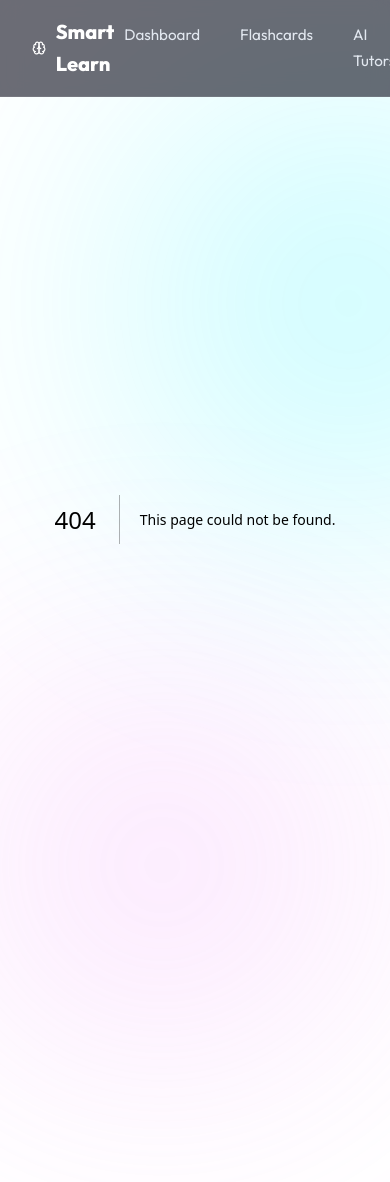
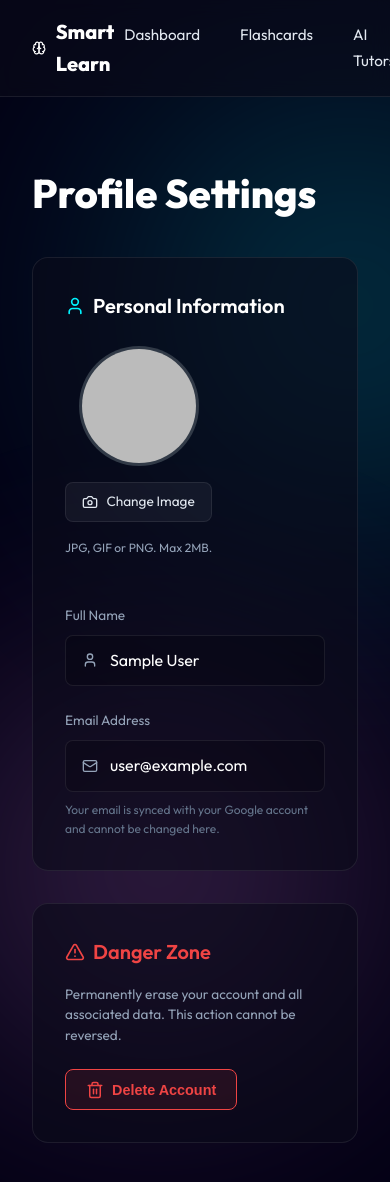
Before and after one commit to Krishnanand-10/smart-learn, a Next.js app: page /profile in a window 390 px wide. Before the commit this address had no page. Shown: the top 1182 px of the page. Before the commit the page ends 941 px from the top, so only its background shows below. Built offline with nearby package versions, Linux system fonts and the light colour scheme; no server answers; sample sign-in values are in the browser's storage.

Commit message:
feat: add user profile page, responsive TopNavbar avatars, and link to profile settings

```diff
--- /dev/null
+++ b/src/app/profile/page.jsx
@@ -0,0 +1,206 @@
+'use client';
+
+import { useSession, signOut } from 'next-auth/react';
+import { User, Mail, Camera, AlertTriangle, Trash2 } from 'lucide-react';
+import { useState } from 'react';
+import { useRouter } from 'next/navigation';
+
+export default function ProfilePage() {
+  const { data: session, status } = useSession();
+  const router = useRouter();
+  const [localImage, setLocalImage] = useState(null);
+
+  if (status === 'loading') {
+    return (
+      <div style={{ display: 'flex', justifyContent: 'center', alignItems: 'center', height: '80vh', color: 'var(--text-main)' }}>
+        Loading profile...
+      </div>
+    );
+  }
+
+  if (status === 'unauthenticated') {
+    router.push('/');
+    return null;
+  }
+
+  const user = session?.user;
+  const displayImage = localImage || user?.image;
+
+  const handleImageUpload = (e) => {
+    const file = e.target.files[0];
+    if (file) {
+      const imageUrl = URL.createObjectURL(file);
+      setLocalImage(imageUrl);
+      // In a real app with a DB, you would upload this file to S3/Cloudinary and save the URL to your database.
+    }
+  };
+
+  const handleDeleteAccount = () => {
+    const confirmDelete = window.confirm(
+      "Are you absolutely sure you want to delete your account? This action cannot be undone and will permanently erase all your data."
+    );
+    if (confirmDelete) {
+      // Here you would typically call your backend API to delete the user record from your DB
+      alert('Account deletion initiated. You will be signed out.');
+      signOut({ callbackUrl: '/' });
+    }
+  };
+
+  return (
+    <div style={{
+      maxWidth: '800px',
+      margin: '0 auto',
+      padding: '4rem 2rem',
+      color: 'var(--text-main)',
+      fontFamily: "var(--font-family, 'Inter', sans-serif)"
+    }}>
+      <h1 style={{ fontSize: '2.5rem', fontWeight: 800, color: 'var(--text-highlight)', marginBottom: '2rem' }}>
+        Profile Settings
+      </h1>
+
+      {/* Personal Information Section */}
+      <section style={{
+        backgroundColor: 'var(--bg-sidebar)',
+        border: '1px solid var(--border-color)',
+        borderRadius: '16px',
+        padding: '2rem',
+        marginBottom: '2rem'
+      }}>
+        <h2 style={{ fontSize: '1.25rem', fontWeight: 600, color: '#ffffff', marginBottom: '1.5rem', display: 'flex', alignItems: 'center', gap: '0.5rem' }}>
+          <User size={20} color="var(--accent-color)" />
+          Personal Information
+        </h2>
+
+        <div style={{ display: 'flex', gap: '3rem', flexWrap: 'wrap' }}>
+          {/* Profile Image Column */}
+          <div style={{ display: 'flex', flexDirection: 'column', alignItems: 'center', gap: '1rem' }}>
+            <div style={{
+              width: '120px', height: '120px',
+              borderRadius: '50%',
+              border: '3px solid var(--border-color)',
+              overflow: 'hidden',
+              position: 'relative',
+              backgroundColor: '#1f2937'
+            }}>
+              {displayImage ? (
+                <img src={displayImage} alt="Profile" style={{ width: '100%', height: '100%', objectFit: 'cover' }} />
+              ) : (
+                <User size={60} color="#4b5563" style={{ position: 'absolute', top: '50%', left: '50%', transform: 'translate(-50%, -50%)' }} />
+              )}
+            </div>
+
+            <label style={{
+              backgroundColor: 'rgba(255, 255, 255, 0.05)',
+              border: '1px solid var(--border-color)',
+              padding: '0.5rem 1rem',
+              borderRadius: '8px',
+              fontSize: '0.85rem',
+              display: 'flex',
+              alignItems: 'center',
+              gap: '0.5rem',
+              cursor: 'pointer',
+              transition: 'background 0.2s ease',
+              color: '#e2e8f0'
+            }}
+            onMouseEnter={e => e.currentTarget.style.backgroundColor = 'rgba(255, 255, 255, 0.1)'}
+            onMouseLeave={e => e.currentTarget.style.backgroundColor = 'rgba(255, 255, 255, 0.05)'}
+            >
+              <Camera size={16} />
+              Change Image
+              <input type="file" accept="image/*" onChange={handleImageUpload} style={{ display: 'none' }} />
+            </label>
+            <span style={{ fontSize: '0.75rem', color: '#94a3b8' }}>JPG, GIF or PNG. Max 2MB.</span>
+          </div>
+
+          {/* Form Fields Column */}
+          <div style={{ flex: 1, minWidth: '250px', display: 'flex', flexDirection: 'column', gap: '1.5rem' }}>
+            <div>
+              <label style={{ display: 'block', fontSize: '0.85rem', color: '#94a3b8', marginBottom: '0.5rem' }}>Full Name</label>
+              <div style={{
+                width: '100%',
+                padding: '0.75rem 1rem',
+                backgroundColor: 'rgba(0, 0, 0, 0.2)',
+                border: '1px solid var(--border-color)',
+                borderRadius: '8px',
+                color: '#ffffff',
+                display: 'flex',
+                alignItems: 'center',
+                gap: '0.75rem'
+              }}>
+                <User size={16} color="#94a3b8" />
+                {user?.name || "Not provided"}
+              </div>
+            </div>
+
+            <div>
+              <label style={{ display: 'block', fontSize: '0.85rem', color: '#94a3b8', marginBottom: '0.5rem' }}>Email Address</label>
+              <div style={{
+                width: '100%',
+                padding: '0.75rem 1rem',
+                backgroundColor: 'rgba(0, 0, 0, 0.2)',
+                border: '1px solid var(--border-color)',
+                borderRadius: '8px',
+                color: '#ffffff',
+                display: 'flex',
+                alignItems: 'center',
+                gap: '0.75rem'
+              }}>
+                <Mail size={16} color="#94a3b8" />
+                {user?.email || "Not provided"}
+              </div>
+              <p style={{ marginTop: '0.5rem', fontSize: '0.75rem', color: '#64748b' }}>
+                Your email is synced with your Google account and cannot be changed here.
+              </p>
+            </div>
+          </div>
+        </div>
+      </section>
+
+      {/* Danger Zone Section */}
+      <section style={{
+        backgroundColor: 'var(--bg-sidebar)',
+        border: '1px solid var(--border-color)',
+        borderRadius: '16px',
+        padding: '2rem'
+      }}>
+        <h2 style={{ fontSize: '1.25rem', fontWeight: 600, color: '#ef4444', marginBottom: '1rem', display: 'flex', alignItems: 'center', gap: '0.5rem' }}>
+          <AlertTriangle size={20} />
+          Danger Zone
+        </h2>
+
+        <p style={{ color: '#94a3b8', fontSize: '0.85rem', lineHeight: 1.5, marginBottom: '1.5rem', maxWidth: '600px' }}>
+          Permanently erase your account and all associated data. This action cannot be reversed.
+        </p>
+
+        <button
+          onClick={handleDeleteAccount}
+          style={{
+            backgroundColor: 'rgba(239, 68, 68, 0.1)',
+            border: '1px solid #ef4444',
+            color: '#ef4444',
+            padding: '0.65rem 1.25rem',
+            borderRadius: '8px',
+            fontSize: '0.9rem',
+            fontWeight: 600,
+            display: 'flex',
+            alignItems: 'center',
+            gap: '0.5rem',
+            cursor: 'pointer',
+            transition: 'all 0.2s ease'
+          }}
+          onMouseEnter={e => {
+            e.currentTarget.style.backgroundColor = '#ef4444';
+            e.currentTarget.style.color = '#ffffff';
+          }}
+          onMouseLeave={e => {
+            e.currentTarget.style.backgroundColor = 'transparent';
+            e.currentTarget.style.color = '#ef4444';
+          }}
+        >
+          <Trash2 size={18} />
+          Delete Account
+        </button>
+      </section>
+    </div>
+  );
+}
--- a/src/components/TopNavbar.jsx
+++ b/src/components/TopNavbar.jsx
@@ -4,9 +4,11 @@ import Link from 'next/link';
 import { usePathname } from 'next/navigation';
 import { Brain, User } from 'lucide-react';
 import { useState, useEffect } from 'react';
+import { useSession } from 'next-auth/react';
 
 export default function TopNavbar() {
   const pathname = usePathname();
+  const { data: session } = useSession();
   const [theme, setTheme] = useState('dark-aurora');
 
   useEffect(() => {
@@ -104,6 +106,20 @@ export default function TopNavbar() {
           />
         </div>
 
+        <Link href="/profile" style={{ display: 'flex' }}>
+          {session?.user?.image ? (
+            <img
+              src={session.user.image}
+              alt="Profile Picture"
+              style={{
+                width: '36px', height: '36px',
+                borderRadius: '50%',
+                objectFit: 'cover',
+                border: '2px solid var(--border-color)',
+                cursor: 'pointer'
+              }}
+            />
+          ) : (
             <div style={{
               width: '36px', height: '36px',
               borderRadius: '50%',
@@ -113,6 +129,8 @@ export default function TopNavbar() {
             }}>
               <User size={18} />
             </div>
+          )}
+        </Link>
       </div>
     </nav>
   );
```
Also changed, not shown: src/app/page.jsx (+10 -4 lines), src/components/AuthModal.jsx (+33 -4 lines). Lines whose indentation alone changed are shown as unchanged.
